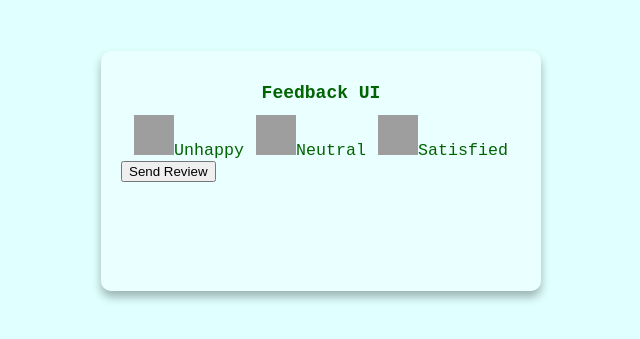
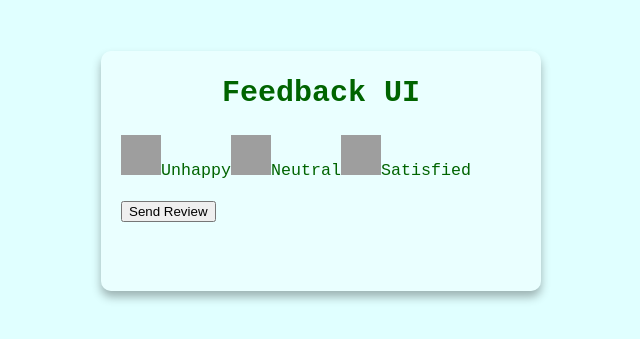
Before and after one commit to Saimun4u/FeedbackUI, a plain HTML site: page index.html in a window 1280 px wide. Shown: the part 229-568 px from the top of the page, without its empty margins (319-959 px from the left). Drawn offline with Linux system fonts and the light colour scheme; grey boxes are pictures that could not be loaded.

Commit message:
Added button and rating styling

```diff
--- a/style.css
+++ b/style.css
@@ -25,6 +25,16 @@ h1 {
   font-size: 20px;
 }
 
+.heading {
+  margin: 5px;
+  font-size: 30px;
+}
+
+.ratings-container {
+  display: flex;
+  padding: 20px 0px;
+}
+
 .rating {
   display: inline;
 }
```
